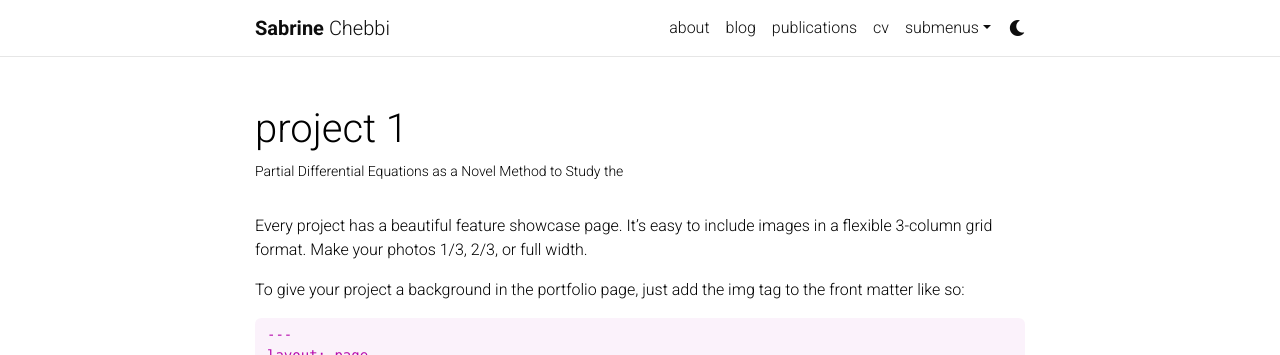
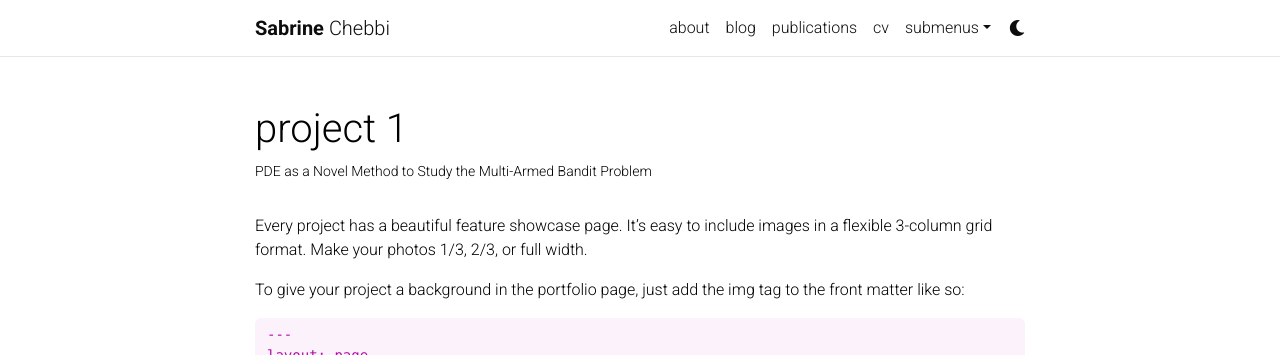
Before and after one commit to Sabrine-stack/Sabrine-stack.github.io, a Jekyll site: the page built from _projects/1_project.md, in a window 1280 px wide and 900 px high. Shown: the top 355 px of the window. Built offline with Jekyll 4.4.1, drawn with Linux system fonts in a browser that asks for light colours; full-size pictures stand in for the smaller copies a plugin makes; comment, search, counter and statistics services are not loaded; a style sheet for code colours, icons or effects is not loaded.

Commit message:
Update 1_project.md

```diff
--- a/_projects/1_project.md
+++ b/_projects/1_project.md
@@ -1,7 +1,7 @@
 ---
 layout: page
 title: project 1
-description:  Partial Differential Equations as a Novel Method to Study the
+description:  PDE as a Novel Method to Study the Multi-Armed Bandit Problem
 img: assets/img/12.jpg
 importance: 1
 category: work
```
